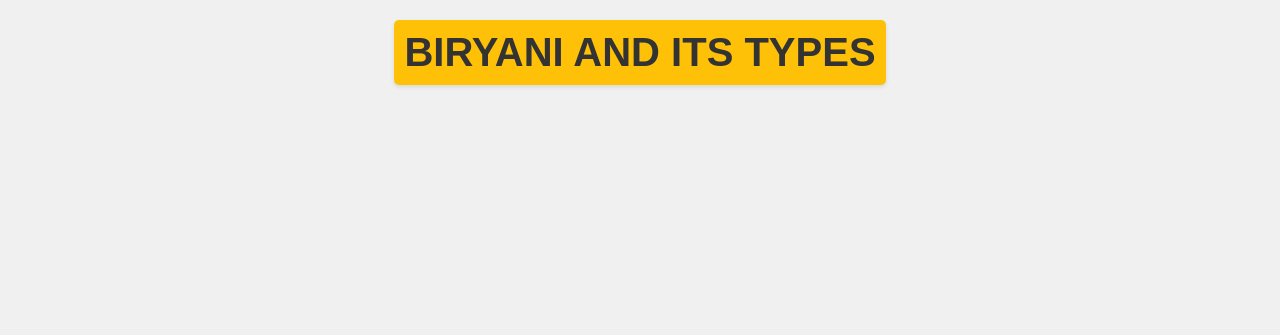
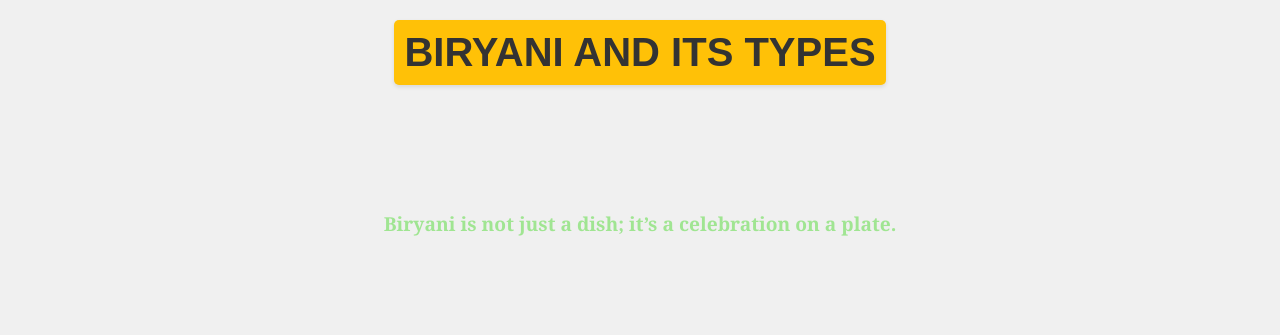
Before and after one commit to navyamanda8/web, a plain HTML site: page newpage.html in a window 1280 px wide. Shown: the top 335 px of the page. Drawn offline with Linux system fonts and the light colour scheme.

Commit message:
Update newpage.html

```diff
--- a/newpage.html
+++ b/newpage.html
@@ -49,6 +49,8 @@
 </head>
 <body>
     <h1><span class="highlight">BIRYANI AND ITS TYPES</span></h1>
+  <b>  <p style="text-align: center; font-size: 1.2rem; font-family:Cambria, Cochin, Georgia, Times, 'Times New Roman', serif; color: #a0e592; ">Biryani is not just a dish; it’s a celebration on a plate.</p>
+</b>
     <div class="grid-container">
         <div class="grid-item">
             <a href="chicken_biryani.html" target="_blank"><img src="biryani1.webp" alt="Chicken Biryani"><span>Chicken Biryani</span></a>
```
